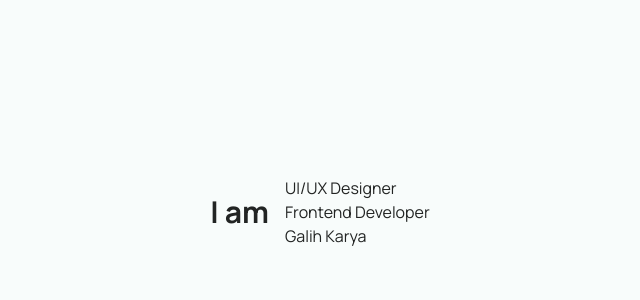
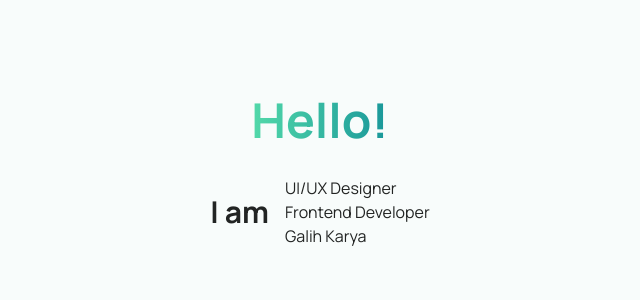
Before and after one commit to galihkarya/josfroux, a Next.js app: page / in a window 1280 px wide. Shown: the top 300 px of the page, without its empty margins (320-960 px from the left). Built offline with nearby package versions, Linux system fonts and the light colour scheme.

Commit message:
add gradient color value

```diff
--- a/tailwind.config.ts
+++ b/tailwind.config.ts
@@ -11,6 +11,8 @@
       colors: {
         background: "var(--background)",
         foreground: "var(--foreground)",
+        gradientl1: "#64EDAE",
+        gradientr1: "#088395",
       },
     },
   },
```
